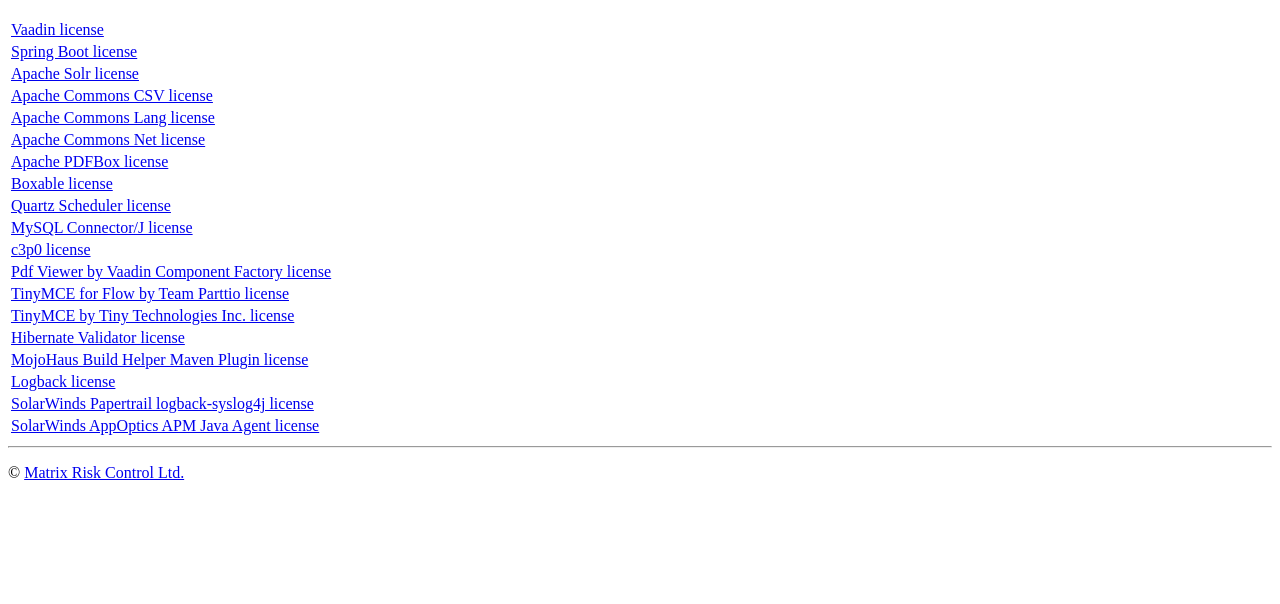
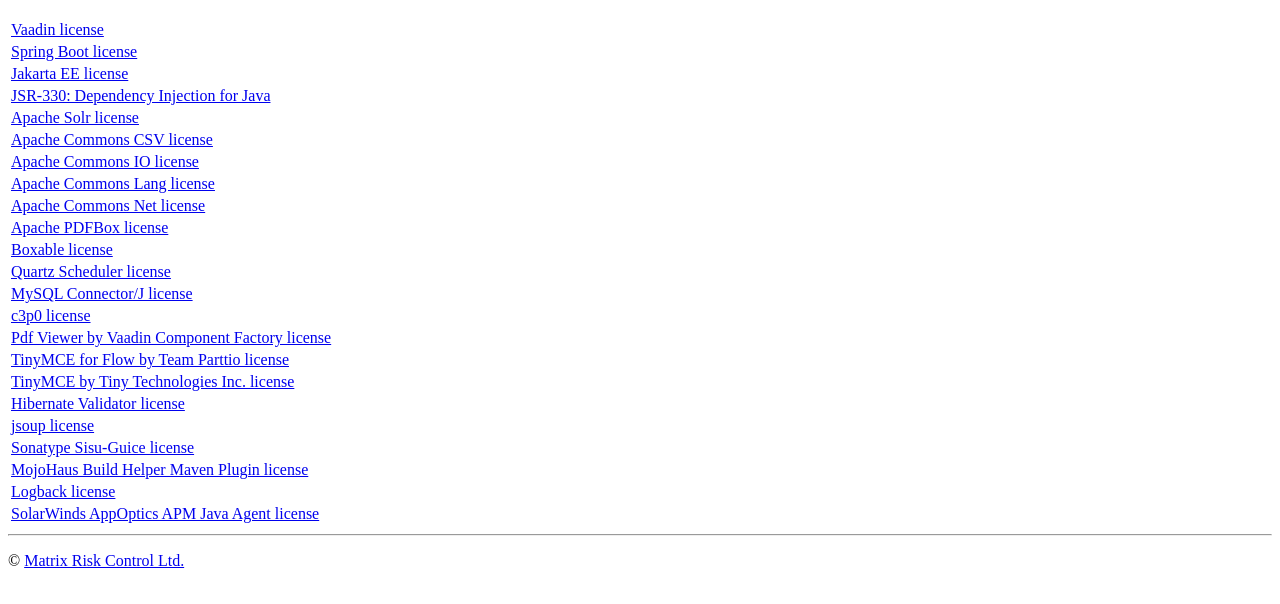
Before and after one commit to matrix-risk/matrix-risk.github.io, a plain HTML site: page license.html in a window 1280 px wide. Shown: the part 48-652 px from the top of the page. Drawn offline with Linux system fonts and the light colour scheme.

Commit message:
TECH-208: Update license attribution details for all third-party Java dependency libraries currently in use as of Xion's upgrades from Vaadin 23 to 24 and from Spring Boot 2 to 3.

```diff
--- a/license.html
+++ b/license.html
@@ -10,16 +10,25 @@
 
     <table>
         <tr>
-            <td><a href="https://vaadin.com/license">Vaadin license</a></td>
+            <td><a href="https://vaadin.com/commercial-license-and-service-terms">Vaadin license</a></td>
         </tr>
         <tr>
             <td><a href="https://raw.githubusercontent.com/spring-projects/spring-boot/main/LICENSE.txt">Spring Boot license</a></td>
+        </tr>
+        <tr>
+            <td><a href="https://raw.githubusercontent.com/jakartaee/jakarta.ee/src/LICENSE">Jakarta EE license</a></td>
+        </tr>
+        <tr>
+            <td><a href="https://raw.githubusercontent.com/javax-inject/javax-inject/master/README.md">JSR-330: Dependency Injection for Java</a></td>
         </tr>
         <tr>
             <td><a href="https://raw.githubusercontent.com/apache/solr/main/LICENSE.txt">Apache Solr license</a></td>
         </tr>
         <tr>
             <td><a href="https://raw.githubusercontent.com/apache/commons-csv/master/LICENSE.txt">Apache Commons CSV license</a></td>
+        </tr>
+        <tr>
+            <td><a href="https://raw.githubusercontent.com/apache/commons-io/master/LICENSE.txt">Apache Commons IO license</a></td>
         </tr>
         <tr>
             <td><a href="https://raw.githubusercontent.com/apache/commons-lang/master/LICENSE.txt">Apache Commons Lang license</a></td>
@@ -55,13 +64,16 @@
             <td><a href="https://raw.githubusercontent.com/hibernate/hibernate-validator/main/license.txt">Hibernate Validator license</a></td>
         </tr>
         <tr>
+            <td><a href="https://raw.githubusercontent.com/jhy/jsoup/master/LICENSE">jsoup license</a></td>
+        </tr>
+        <tr>
+            <td><a href="https://raw.githubusercontent.com/sonatype/sisu-guice/master/COPYING">Sonatype Sisu-Guice license</a></td>
+        </tr>
+        <tr>
             <td><a href="https://raw.githubusercontent.com/mojohaus/build-helper-maven-plugin/master/LICENSE.txt">MojoHaus Build Helper Maven Plugin license</a></td>
         </tr>
         <tr>
             <td><a href="https://logback.qos.ch/license.html">Logback license</a></td>
-        </tr>
-        <tr>
-            <td><a href="https://raw.githubusercontent.com/papertrail/logback-syslog4j/master/LICENSE">SolarWinds Papertrail logback-syslog4j license</a></td>
         </tr>
         <tr>
             <td><a href="https://documentation.solarwinds.com/en/success_center/appoptics/content/kb/apm_tracing/java/license.htm">SolarWinds AppOptics APM Java Agent license</a></td>
```
